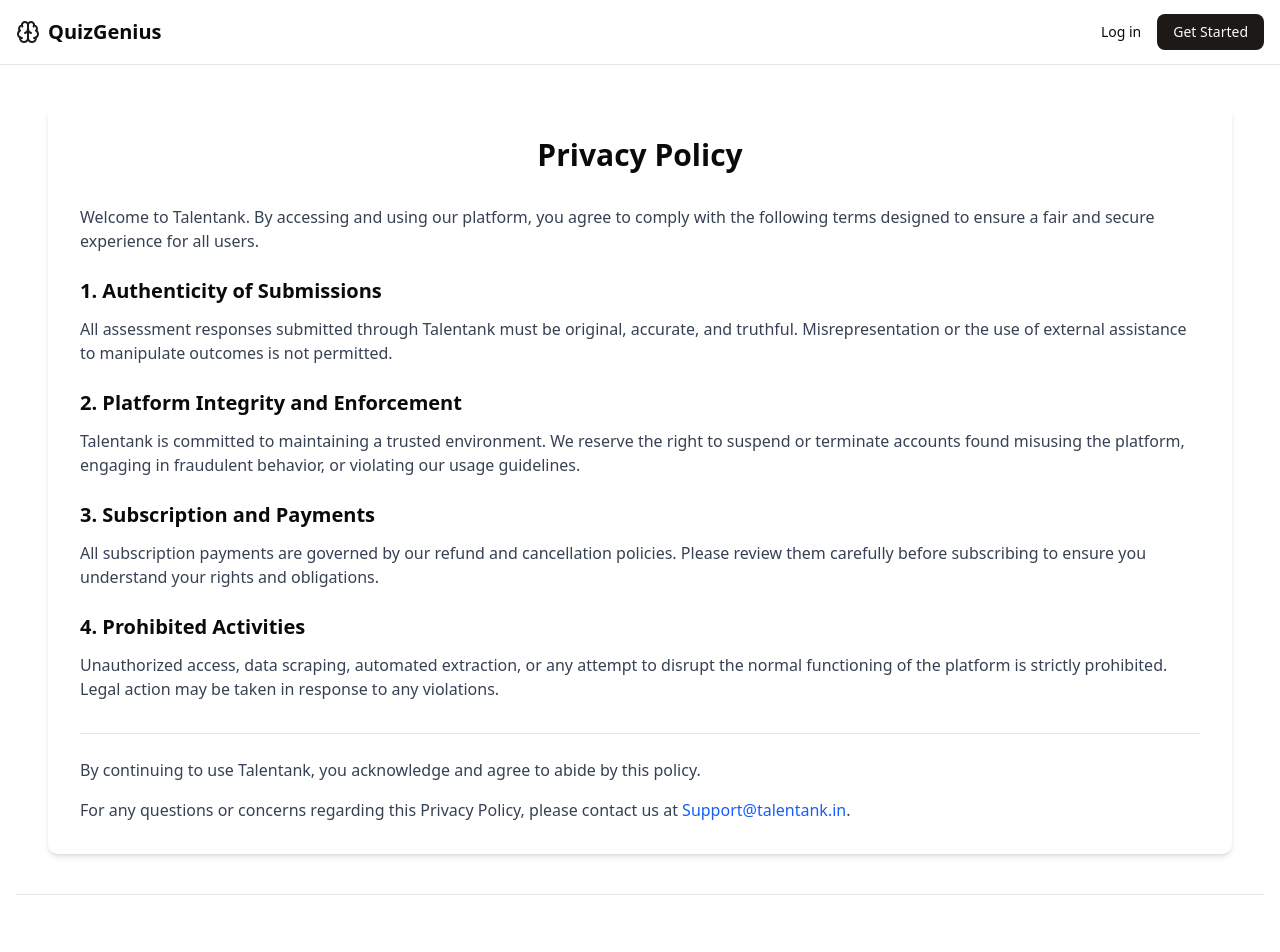
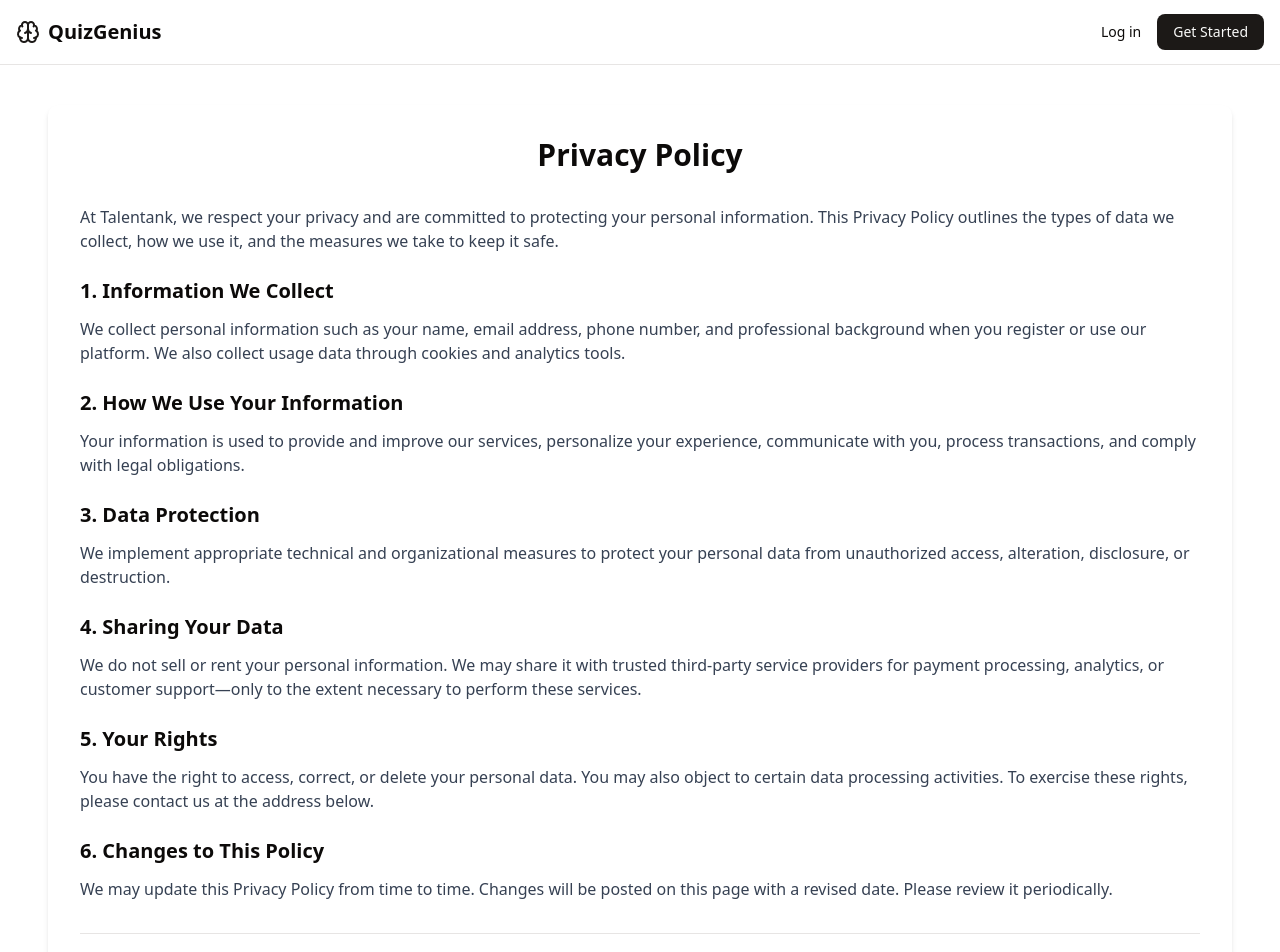
Before and after one commit to niikkhilsharma/talenttank-ai, a Next.js app: page /privacy-policy in a window 1280 px wide. Shown: the top 952 px of the page. Built offline with nearby package versions, Linux system fonts and the light colour scheme; no server answers.

Commit message:
changes to privay-policy

```diff
--- a/app/privacy-policy/page.tsx
+++ b/app/privacy-policy/page.tsx
@@ -4,51 +4,62 @@
 			<div className="bg-white shadow-md rounded-lg p-6 md:p-8">
 				<h1 className="text-3xl font-bold text-center mb-8">Privacy Policy</h1>
 
-				<div className="mb-6">
-					<p className="text-gray-700 mb-4">
-						Welcome to Talentank. By accessing and using our platform, you agree to comply with the following terms designed to
-						ensure a fair and secure experience for all users.
+				<p className="text-gray-700 mb-6">
+					At Talentank, we respect your privacy and are committed to protecting your personal information. This Privacy Policy
+					outlines the types of data we collect, how we use it, and the measures we take to keep it safe.
 				</p>
-				</div>
 
-				<div className="space-y-6">
-					<section>
-						<h2 className="text-xl font-semibold mb-3">1. Authenticity of Submissions</h2>
+				<section className="mb-6">
+					<h2 className="text-xl font-semibold mb-3">1. Information We Collect</h2>
 					<p className="text-gray-700">
-							All assessment responses submitted through Talentank must be original, accurate, and truthful. Misrepresentation or
-							the use of external assistance to manipulate outcomes is not permitted.
+						We collect personal information such as your name, email address, phone number, and professional background when you
+						register or use our platform. We also collect usage data through cookies and analytics tools.
 					</p>
 				</section>
 
-					<section>
-						<h2 className="text-xl font-semibold mb-3">2. Platform Integrity and Enforcement</h2>
+				<section className="mb-6">
+					<h2 className="text-xl font-semibold mb-3">2. How We Use Your Information</h2>
 					<p className="text-gray-700">
-							Talentank is committed to maintaining a trusted environment. We reserve the right to suspend or terminate accounts
-							found misusing the platform, engaging in fraudulent behavior, or violating our usage guidelines.
+						Your information is used to provide and improve our services, personalize your experience, communicate with you,
+						process transactions, and comply with legal obligations.
 					</p>
 				</section>
 
-					<section>
-						<h2 className="text-xl font-semibold mb-3">3. Subscription and Payments</h2>
+				<section className="mb-6">
+					<h2 className="text-xl font-semibold mb-3">3. Data Protection</h2>
 					<p className="text-gray-700">
-							All subscription payments are governed by our refund and cancellation policies. Please review them carefully before
-							subscribing to ensure you understand your rights and obligations.
+						We implement appropriate technical and organizational measures to protect your personal data from unauthorized access,
+						alteration, disclosure, or destruction.
 					</p>
 				</section>
 
-					<section>
-						<h2 className="text-xl font-semibold mb-3">4. Prohibited Activities</h2>
+				<section className="mb-6">
+					<h2 className="text-xl font-semibold mb-3">4. Sharing Your Data</h2>
 					<p className="text-gray-700">
-							Unauthorized access, data scraping, automated extraction, or any attempt to disrupt the normal functioning of the
-							platform is strictly prohibited. Legal action may be taken in response to any violations.
+						We do not sell or rent your personal information. We may share it with trusted third-party service providers for
+						payment processing, analytics, or customer support—only to the extent necessary to perform these services.
 					</p>
 				</section>
-				</div>
+
+				<section className="mb-6">
+					<h2 className="text-xl font-semibold mb-3">5. Your Rights</h2>
+					<p className="text-gray-700">
+						You have the right to access, correct, or delete your personal data. You may also object to certain data processing
+						activities. To exercise these rights, please contact us at the address below.
+					</p>
+				</section>
+
+				<section className="mb-6">
+					<h2 className="text-xl font-semibold mb-3">6. Changes to This Policy</h2>
+					<p className="text-gray-700">
+						We may update this Privacy Policy from time to time. Changes will be posted on this page with a revised date. Please
+						review it periodically.
+					</p>
+				</section>
 
 				<div className="mt-8 border-t pt-6">
-					<p className="text-gray-700">By continuing to use Talentank, you acknowledge and agree to abide by this policy.</p>
-					<p className="mt-4 text-gray-700">
-						For any questions or concerns regarding this Privacy Policy, please contact us at{' '}
+					<p className="text-gray-700">
+						If you have any questions or concerns regarding this Privacy Policy, please contact us at{' '}
 						<a href="mailto:Support@talentank.in" className="text-blue-600 hover:underline">
 							Support@talentank.in
 						</a>
--- a/app/refund-policy/page.tsx
+++ b/app/refund-policy/page.tsx
@@ -52,7 +52,7 @@
 							of your Talentank account. We encourage you to reach out to our support team at{' '}
 							<a href="mailto:Support@talentank.in" className="text-blue-600 hover:underline">
 								Support@talentank.in
-							</a>{' '}
+							</a>
 							if you face any issues.
 						</p>
 					</section>
```
Lines whose indentation alone changed are shown as unchanged.
